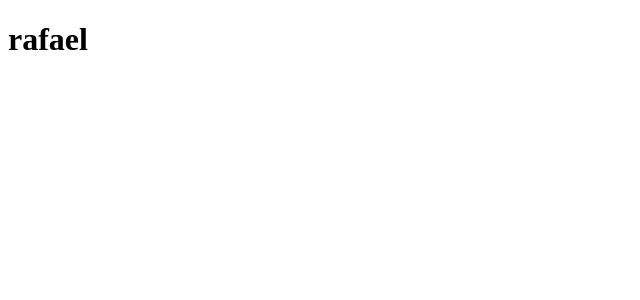
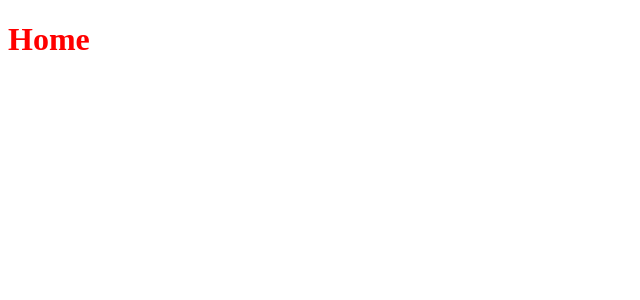
Before and after one commit to CaioAugustoo/rafaelpalau-site, a React (Create React App) app: page / in a window 1280 px wide. Shown: the top 300 px of the page, without its empty margins (0-640 px from the left). Built offline with nearby package versions, Linux system fonts and the light colour scheme.

Commit message:
git commit -m 'Edits are the best'

```diff
--- a/package.json
+++ b/package.json
@@ -13,6 +13,7 @@
     "react": "^17.0.2",
     "react-dom": "^17.0.2",
     "react-scripts": "4.0.3",
+    "styled-components": "^5.2.3",
     "typescript": "^4.1.2",
     "web-vitals": "^1.0.1"
   },
@@ -39,5 +40,8 @@
       "last 1 firefox version",
       "last 1 safari version"
     ]
+  },
+  "devDependencies": {
+    "@types/styled-components": "^5.1.9"
   }
 }
--- a/src/App.tsx
+++ b/src/App.tsx
@@ -1,9 +1,13 @@
+import React from "react";
+import Home from "./pages/Home";
+import GlobalStyles from "./styles/GlobalStyles";
 
-
-function App() {
+const App: React.FC = () => {
   return (
-  <h1>rafael</h1>
+    <>
+      <GlobalStyles />
+      <Home />
+    </>
   );
-}
-
+};
 export default App;
--- /dev/null
+++ b/src/pages/About/index.tsx
@@ -0,0 +1,6 @@
+import React from "react";
+
+const About: React.FC = () => {
+  return <h1>About</h1>;
+};
+export default About;
--- /dev/null
+++ b/src/pages/Blog/index.tsx
@@ -0,0 +1,6 @@
+import React from "react";
+
+const Blog: React.FC = () => {
+  return <h1>Blog</h1>;
+};
+export default Blog;
--- /dev/null
+++ b/src/pages/Home/index.tsx
@@ -0,0 +1,6 @@
+import React from "react";
+
+const Home: React.FC = () => {
+  return <h1>Home</h1>;
+};
+export default Home;
--- /dev/null
+++ b/src/pages/Projects/index.tsx
@@ -0,0 +1,6 @@
+import React from "react";
+
+const Projects: React.FC = () => {
+  return <h1>Projects</h1>;
+};
+export default Projects;
--- /dev/null
+++ b/src/styles/GlobalStyles.ts
@@ -0,0 +1,7 @@
+import { createGlobalStyle } from 'styled-components';
+
+export default createGlobalStyle`
+h1{
+  color: red;
+}
+`;
```
Also changed, not shown: 2 other files (tests, documents, lock files or other folders).
